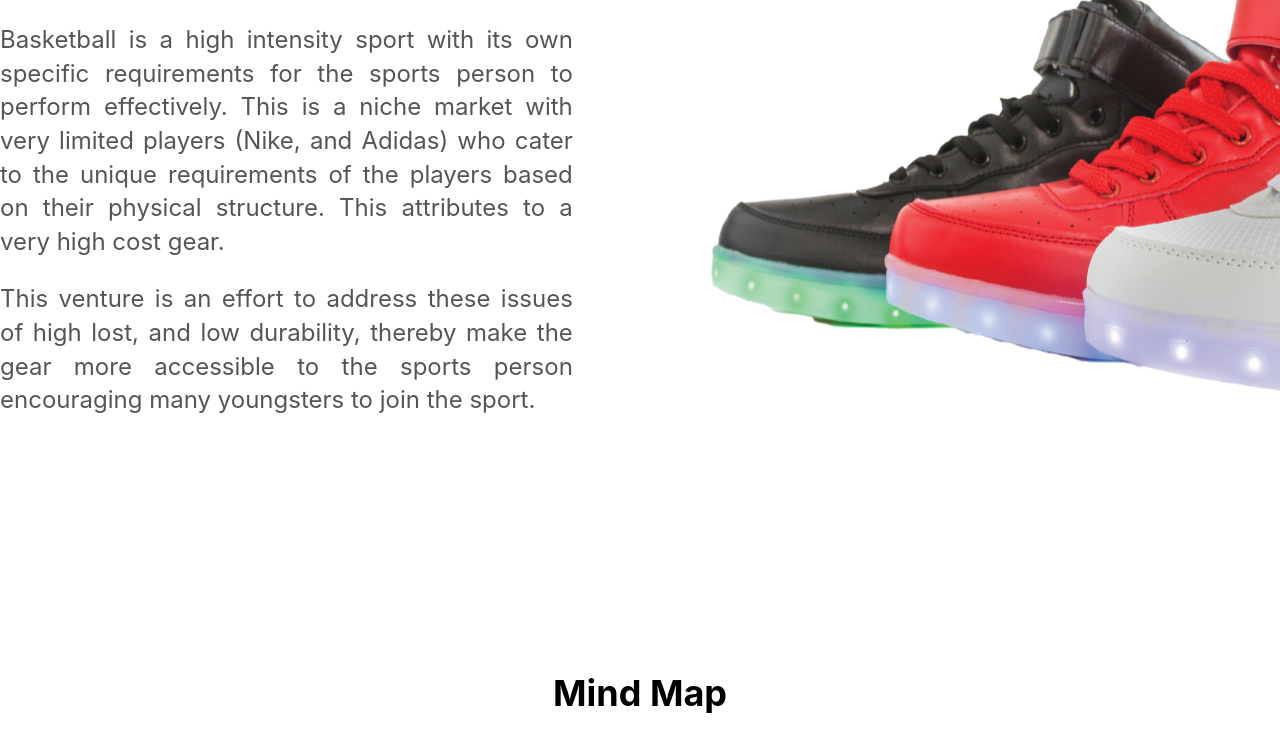
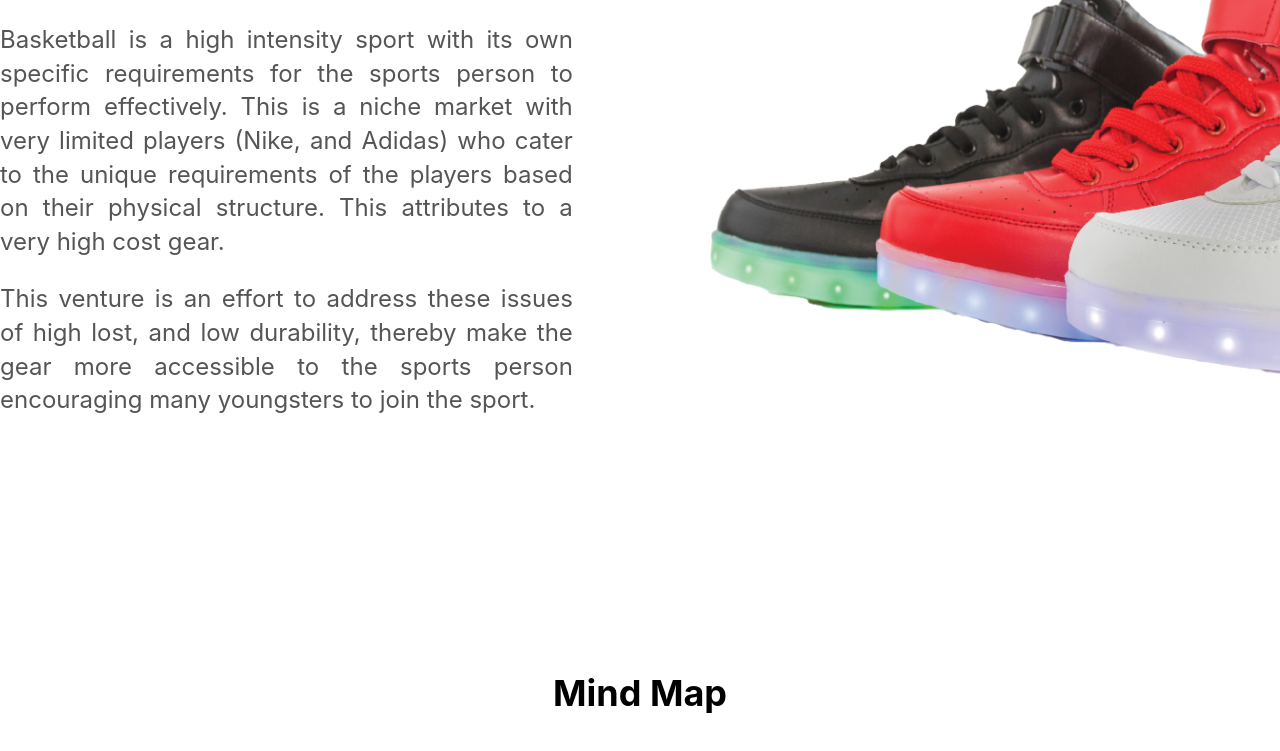
Before and after one commit to suyogrhm/kriPortfolio, a plain HTML site: page src/projects/aer.html in a window 1280 px wide. Shown: the part 349-1100 px from the top of the page. Drawn offline with Linux system fonts and the light colour scheme.

Commit message:
aer changes

```diff
--- a/src/css/style.css
+++ b/src/css/style.css
@@ -755,12 +755,13 @@ section {
 
 @media only screen and (min-width: 1200px) {
     .custom-image-opacity::after {
-        background: url('../asset/images/aer/color-shoes.png') no-repeat;
+        background: url('../asset/images/aer/color-shoes-bg-remove-2x.png') no-repeat;
         background-position: 0px 0;
         content: '';
         width: 100%;
         height: 100%;
         position: absolute;
+        background-size: 100%;
         left: 7.5rem;
     }
 
--- a/src/projects/aer.html
+++ b/src/projects/aer.html
@@ -19,7 +19,7 @@
     </section>
     <section class="flex-section" id="flex-section-1">
         <div class="flex-section-image custom-image-opacity">
-            <img src="../asset/images/aer/color-shoes.png" alt="shoes-colored">
+            <img src="../asset/images/aer/color-shoes-bg-remove.png" alt="shoes-colored">
         </div>
         <div class="flex-section-content">
             <h1>
```
Also changed, not shown: src/asset/images/aer/color-shoes-bg-remove-2x.png (added), src/asset/images/aer/color-shoes-bg-remove.png (added).
